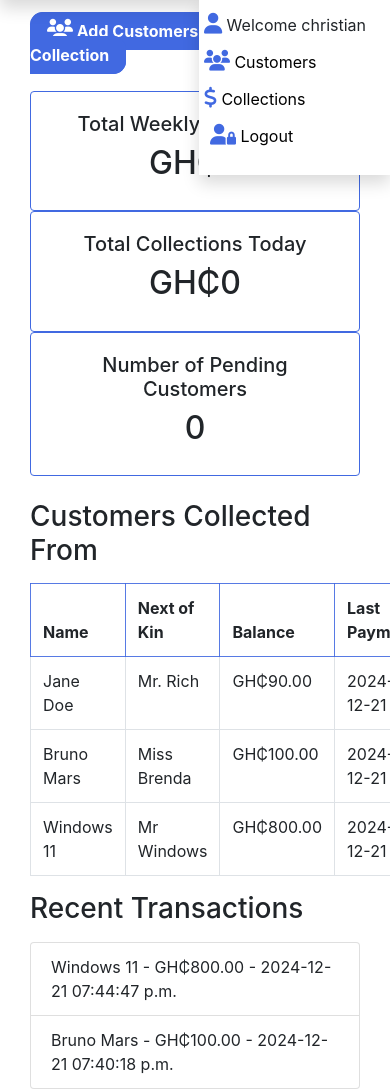
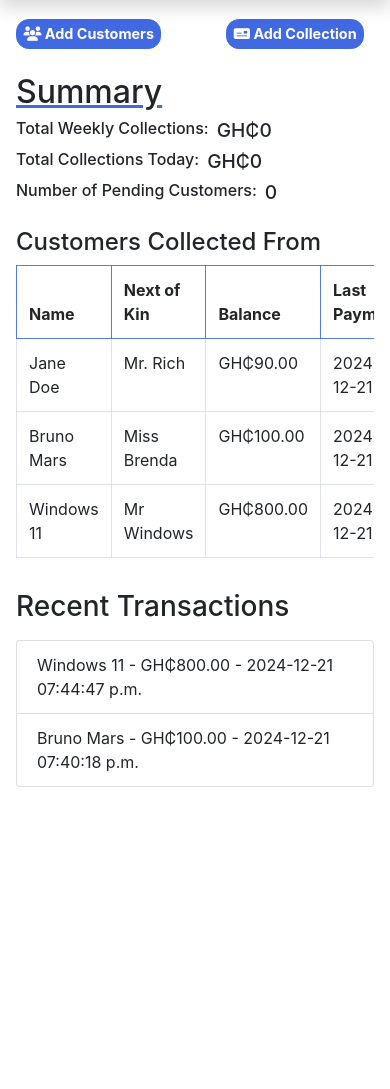
Before and after one commit to chrispydev/dogmastarventur, a Django app: page / in a window 390 px wide; the page is wider, and only the part inside the window is pictured. Shown: the part 69-1158 px from the top of that part. After the commit the page ends 856 px from the top of that part, so only its background shows below. Run offline with Django 5.2, Linux system fonts and the light colour scheme; a user stored in the database is signed in; data comes from the database, SQL or seed files in the repository; both versions use the stored data as it was after the commit.

Commit message:
feat(file name): worker daskboard responsiveness

```diff
--- a/static/css/global.css
+++ b/static/css/global.css
@@ -24,24 +24,17 @@
 
 /* Global styles */
 body {
-  /* font-family: 'Mulish', sans-serif; */
-  /* font-family: 'PT Sans', sans-serif; */
-  /* font-family: 'Ubuntu variable', 'Ubuntu', -apple-system, 'Segoe UI', 'Roboto',
-    'Oxygen', 'Cantarell', 'Fira Sans', 'Droid Sans', 'Helvetica Neue',
-    sans-serif; */
-  /* font-family: 'Fira Sans', sans-serif; */
-  /* font-family: 'Ubuntu', sans-serif; */
   font-family: "Poppins", sans-serif;
-  /* font-family: 'avenir-lt-w01_35-light1475496', sans-serif; */
-  /* font-family: 'Sono', sans-serif !important; */
   font-weight: 300;
   font-size: 14px;
   line-height: 1.5;
   overflow-x: hidden;
 }
 
-.container {
+.main__wrapper {
   margin-top: 5.5rem;
+  margin-left: auto;
+  margin-right: auto;
 }
 
 a {
--- a/static/css/header-media.css
+++ b/static/css/header-media.css
@@ -12,6 +12,26 @@
 
 /* Styles for screens 768px or above */
 @media (min-width: 768px) {
+  .nav__bar__btn__div {
+    display: none;
+  }
+
+  .user__detail__desktop {
+    display: flex;
+    justify-content: center;
+    align-items: center;
+    gap: 1rem;
+  }
+  .user__detail__desktop > a {
+    color: #111 !important;
+    font-weight: normal;
+  }
+
+  .auth__status {
+    border: 0;
+    outline: 0;
+    background-color: #fff;
+  }
 }
 
 /* CSS for screens with a minimum width of 768px to 991px */
--- a/static/css/header.css
+++ b/static/css/header.css
@@ -33,12 +33,12 @@
   color: var(--primary-color);
 }
 
-.user__detail {
+.user__detail__desktop {
   display: none;
 }
 
 .user__detail__mobile {
-  /* display: none; */
+  display: none;
   position: absolute;
   top: 100%;
   right: 0;
--- a/static/css/worker_dashboard.css
+++ b/static/css/worker_dashboard.css
@@ -1,11 +1,26 @@
+.woker__dashboard {
+  padding: 0 1rem;
+}
+
+.function__button {
+  display: flex;
+  justify-content: space-between;
+  align-items: center;
+}
+
 .add__button {
   background-color: var(--primary-color);
   border: 1px solid var(--primary-color);
   margin-right: 10px;
-  padding: 0.5rem 1rem;
+  padding: 0.2rem 0.4rem;
   color: white !important;
   border-radius: 0.8rem;
   transition: all 0.3s;
+  font-size: 0.9rem;
+}
+
+.add__button i {
+  font-size: 0.9rem;
 }
 
 .add__button:hover,
@@ -19,6 +34,47 @@
   color: white !important;
 }
 
+.overview__section h1 {
+  text-decoration: underline;
+  text-decoration-color: var(--primary-color);
+  font-size: 2rem;
+}
+
+.summary__item {
+  display: flex;
+  justify-content: flex-start;
+  align-self: center;
+  gap: 0.5rem;
+}
+
+.summary__item > h5 {
+  font-size: 1rem;
+}
+
+.summary__item > h2 {
+  font-size: 1.2rem;
+}
+
+.collection__heading {
+  font-size: 1.5rem;
+  margin-top: 1rem;
+}
+
+.collection__table {
+  /* max-width: 420px; */
+  overflow-x: auto !important;
+}
+
+.transaction {
+  margin-top: 1rem;
+  margin-bottom: 1rem;
+}
+
+.transaction__title {
+  margin-top: 1rem;
+  margin-top: 1rem;
+}
+
 .pagination {
   float: right;
 }
--- a/templates/base.html
+++ b/templates/base.html
@@ -21,14 +21,14 @@
 
 <body>
   {% include 'partial/header_partial.html' %}
-  <main class="container">
+  <main class="main__wrapper">
+    {% if messages %}
     <div class="col-md-12 mt-4">
-      {% if messages %}
       {% for message in messages %}
       <div class="alert alert-{{ message.tags }}">{{ message }}</div>
       {% endfor %}
-      {% endif %}
     </div>
+    {% endif %}
     {% block content %} {% endblock content %}
 
     <script src="{% static 'js/main.js' %}"></script>
--- a/templates/partial/header_partial.html
+++ b/templates/partial/header_partial.html
@@ -9,24 +9,22 @@
   </div>
 
   <!-- user tablet to Desktop -->
-  <div class="user__detail">
+  <div class="user__detail__desktop">
     {% if user.is_authenticated %}
-    <div class="login__div">
-      <p class=" mr-4">
-        <i class="fa-solid fa-user"></i>
-        <span class="auth__name">{{ user.username }}</span>
-      </p>
     <a href="{% url 'worker_dashboard' %}" class="logo">
+      <i class="fa-solid fa-users"></i>
       Customers
     </a>
     <a href="{% url 'worker_dashboard' %}" class="logo">
+      <i class="fa-solid fa-book"></i>
       Collections
     </a>
     <form class="" action="{% url 'logout' %}" method="post">
       {% csrf_token %}
-        <button type="submit" class="auth__status">Logout</button>
+      <button type="submit" class="auth__status">
+        <i class="fa-solid fa-power-off"></i>
+        Logout</button>
     </form>
-    </div>
     {% else %}
     <div class="">
       <i class="fa-solid fa-user-lock auth__status"></i>
@@ -53,7 +51,7 @@
       </a>
       <form class="" action="{% url 'logout' %}" method="post">
         {% csrf_token %}
-        <button type="submit" class="auth__status__mobile"> <i class="fa-solid fa-user-lock auth__status__mobile"></i>
+        <button type="submit" class="auth__status__mobile"> <i class="fa-solid fa-power-off auth__status__mobile"></i>
           Logout</button>
       </form>
     </div>
--- a/templates/savings/worker_dashboard.html
+++ b/templates/savings/worker_dashboard.html
@@ -1,9 +1,9 @@
 {% extends 'base.html' %}
 
 {% block content %}
-<div class="container mt-5">
+<section class="woker__dashboard">
   <!-- Add function button -->
-  <div class="ml-auto mb-4">
+  <div class="function__button ml-auto mb-4">
     <a class="add__button" href="{% url 'add_customer' %}">
       <i class="fa-solid fa-users"></i> Add Customers
     </a>
@@ -13,36 +13,28 @@
   </div>
 
   <!-- Overview Section -->
-  <div class="row my-4">
-    <div class="col-md-3">
-      <div class="card card__border">
-        <div class="card-body text-center">
-          <h5>Total Weekly Collections</h5>
+  <div>
+    <section>
+      <div class="overview__section">
+        <h1 class="">Summary</h1>
+        <div class="summary__item">
+          <h5>Total Weekly Collections:</h5>
           <h2>GH₵{{ total_weekly_collections }}</h2>
         </div>
-      </div>
-    </div>
-    <div class="col-md-3">
-      <div class="card card__border">
-        <div class="card-body text-center">
-          <h5>Total Collections Today</h5>
+        <div class="summary__item">
+          <h5>Total Collections Today:</h5>
           <h2>GH₵{{ total_collections_today }}</h2>
         </div>
-      </div>
-    </div>
-    <div class="col-md-3">
-      <div class="card card__border">
-        <div class="card-body text-center">
-          <h5>Number of Pending Customers</h5>
+        <div class="summary__item">
+          <h5>Number of Pending Customers:</h5>
           <h2>{{ pending_customers|length }}</h2>
-        </div>
-      </div>
         </div>
       </div>
 
       <!-- Assigned Customers Section -->
-  <h3>Customers Collected From</h3>
-  <table class="table table-bordered card__border mt-3">
+      <h3 class="collection__heading">Customers Collected From</h3>
+      <div class="collection__table">
+        <table class="table table-bordered card__border">
           <thead>
             <tr>
               <th>Name</th>
@@ -82,6 +74,7 @@
             {% endfor %}
           </tbody>
         </table>
+      </div>
 
       <!-- Pagination for Collections -->
       <!-- <div class="pagination">
@@ -99,7 +92,8 @@
   </div> -->
 
       <!-- Recent Transactions Section -->
-  <h3>Recent Transactions</h3>
+      <article class="transaction">
+        <h3 class="transaction__title">Recent Transactions</h3>
         <ul class="list-group mt-3">
           {% for transaction in recent_transactions %}
           <li class="list-group-item">
@@ -109,5 +103,7 @@
           <li class="list-group-item text-center">No recent transactions available</li>
           {% endfor %}
         </ul>
-</div>
+      </article>
+
+    </section>
     {% endblock content %}
```
Also changed, not shown: static/css/work_dashboard-media.css (+23 -0 lines), db.sqlite3. Lines whose indentation alone changed are shown as unchanged.
